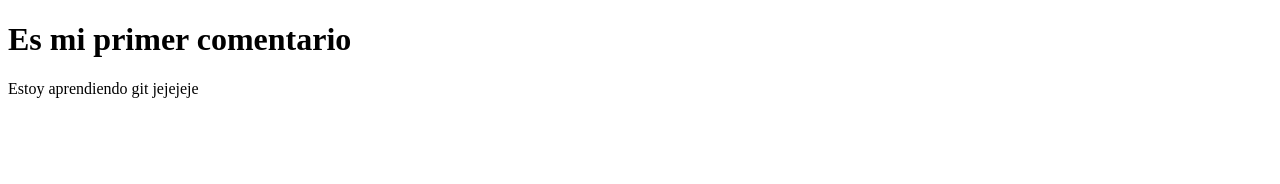
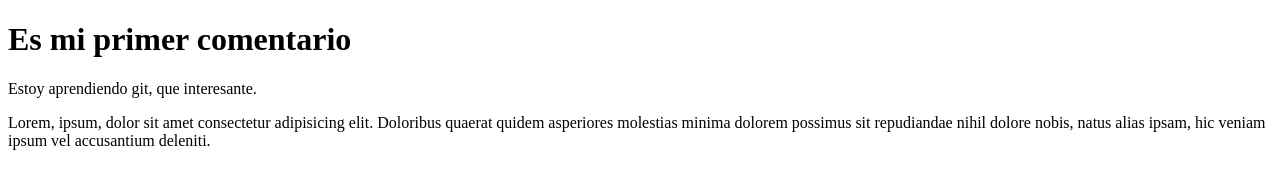
Before and after one commit to RulyYallico/blog_site_vitacora, a plain HTML site: page index.html in a window 1280 px wide. Drawn offline with Linux system fonts and the light colour scheme.

Commit message:
es mi tercer cambio

```diff
--- a/index.html
+++ b/index.html
@@ -9,6 +9,9 @@
 <body>
 	<h1>Es mi primer comentario</h1>
 
-	<p>Estoy aprendiendo git jejejeje</p>
+	<p>Estoy aprendiendo git, que interesante.</p>
+
+	<p>Lorem, ipsum, dolor sit amet consectetur adipisicing elit. Doloribus quaerat quidem asperiores molestias minima dolorem possimus sit repudiandae nihil dolore nobis, natus alias ipsam, hic veniam ipsum vel accusantium deleniti.</p>
+
 </body>
 </html>
```
